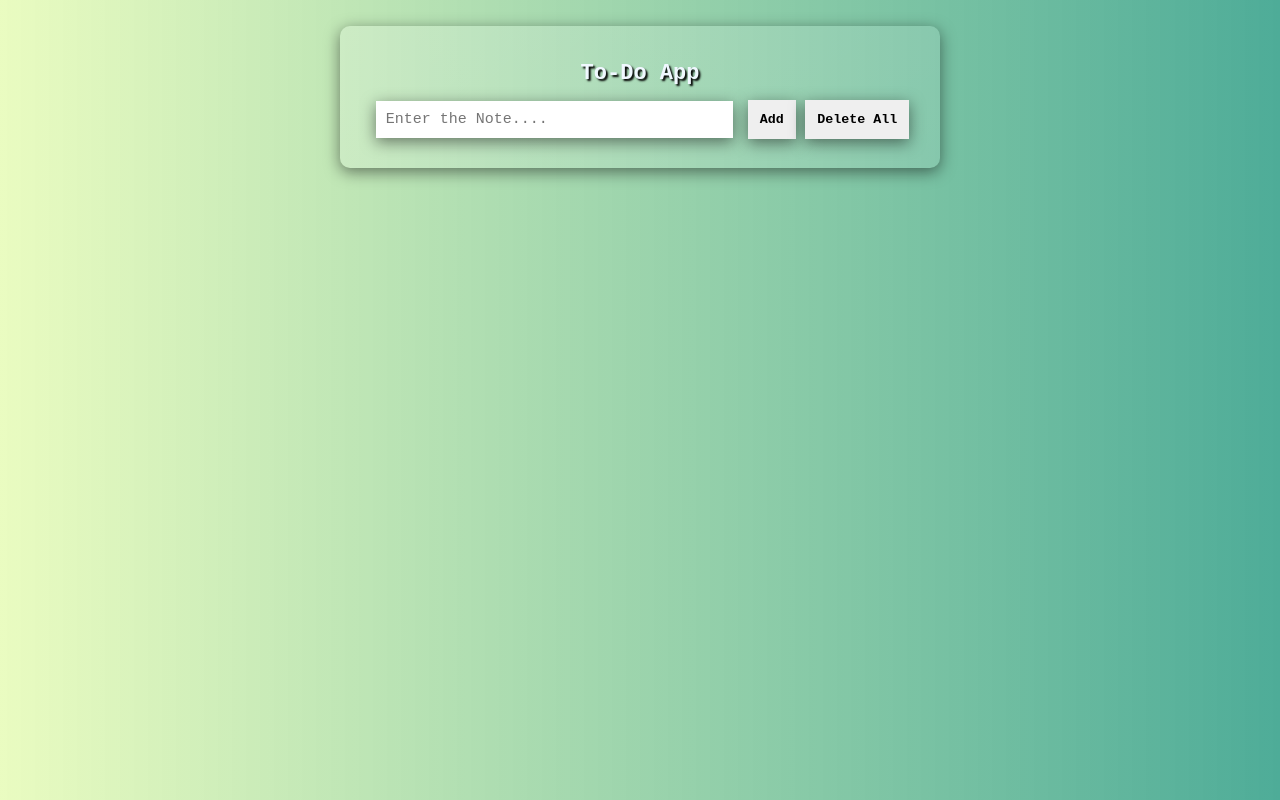
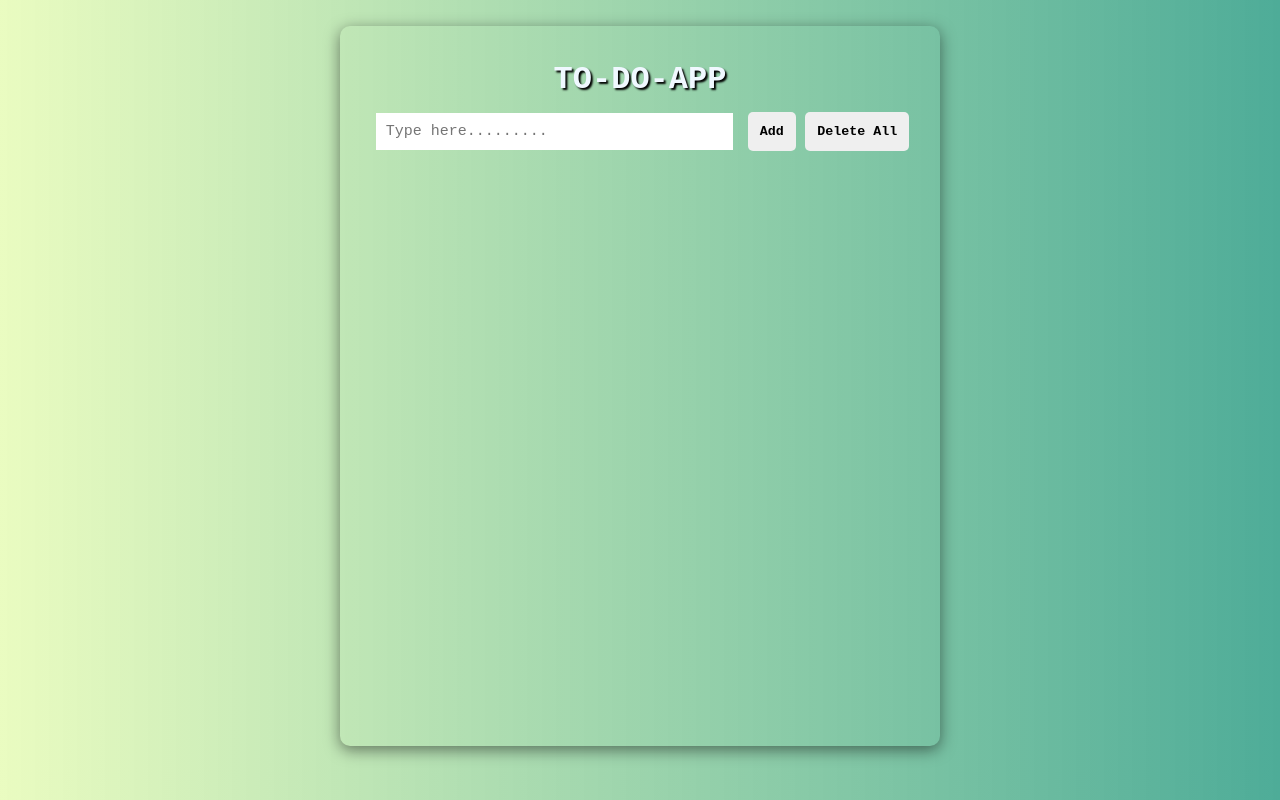
Before and after one commit to Sajawal149/NewTO-DO-List, a plain HTML site: page newTO-DO-List/index.html in a window 1280 px wide. Drawn offline with Linux system fonts and the light colour scheme.

Commit message:
Added new features to the todo app

```diff
--- a/newTO-DO-List/index.html
+++ b/newTO-DO-List/index.html
@@ -8,14 +8,19 @@
 </head>
 <body>
     <div class="contanier">
-        <h2 class="heading2">To-Do App</h2>
-        <input type="text" class="input" placeholder="Enter the Note....">
-        <button class="add-btn">Add</button>
-        <button class="del-all">Delete All</button>
-        <ol class="newNote">
+        <div class="header">
+            <h2 class="heading2">TO-DO-APP</h2>
+            <div class="controls">
+                <input type="text" class="input" placeholder="Type here.........">
+                <button class="add-btn">Add</button>
+                <button class="del-all">Delete All</button>
+            </div>
+        </div>
+        <div class="dynaminc-input"></div>
+            <ol class="newNote">
             <!-- <p>note here</p> -->
-        </ol>
-
+            </ol>
+        </div>
     </div>
 <script src="script.js"></script>
 </body>
--- a/newTO-DO-List/script.js
+++ b/newTO-DO-List/script.js
@@ -8,7 +8,6 @@ function addNote(){
     if(inputValue === "")return;
 
     const li = document.createElement('li');
-    // li.innerText = inputValue;
 
     const text = document.createElement('span');
     text.innerText = inputValue;
--- a/newTO-DO-List/style.css
+++ b/newTO-DO-List/style.css
@@ -14,31 +14,29 @@ body{
 .contanier {
     max-width: 1000px;
     width: 600px;
-    height: auto;
+    height: 90vh;
+    overflow-y: scroll;
     padding: 25px;
     text-align: center;
     border-radius: 10px;
-    background: linear-gradient(to right, #ff7e5f, #feb47b);
-    background: linear-gradient(135deg, rgba(255,255,255,0.2), rgba(255,255,255,0.1));
-    box-shadow: 5px 0px 10px 5px rgb(255, 255, 255);
     box-shadow: 0 4px 15px rgba(10, 10, 10, 0.5);
-    margin-top: 2%;
+    margin: 2%;
 }
 .heading2{
     padding: 10px;
-    font-size: 22px;
+    font-size: 32px;
+    font-weight:bolder;
     color: aliceblue;
     text-shadow:2px 2px 2px rgb(0, 0, 0);
 }
 .input {
     padding: 10px;
     width: 65%;
-    /* border: 1px solid black; */
     border: none;
     font-size: 15px;
-    /* border-radius: 10px; */
     margin: 5px;
     box-shadow: inherit;
+    text-align: left;
 }
 .input:focus {
     outline: none;
@@ -48,11 +46,10 @@ body{
 .add-btn, .del-all {
     padding: 12px;
     font-weight: bolder;
-    /* border-radius: 10px; */
-    /* border-style: dashed; */
-    /* border-width: 0.1cap; */
     border: none;
     box-shadow: inherit;
+    border-radius: 5px;
+    transition: 0.2s;
 }
 .del-btn {
     border: none;
@@ -61,14 +58,18 @@ body{
     color: black;
 }
 .add-btn:hover, .del-all:hover{
-    background-color: #ac774e;
+    background-color: #94e2e7;
+}
+.add-btn:active, .del-all:active{
+    padding: 10px;
+    transform: scale(0.95);
 }
 
 li {
     display: flex;
-    justify-content: space-between;
+    justify-content:space-between;
     align-items: center;
-    border: 0.1cap solid black;
+    border-bottom: 0.1cap solid black;
     padding: 5px;
     margin: 5px;
     width: 100%;
@@ -76,9 +77,21 @@ li {
     overflow-wrap:anywhere;
     line-height: 23px;
     text-align: left;
+}
+::-webkit-scrollbar {
+    width: 10px;              /* vertical scrollbar */
+    height: 10px;             /* horizontal scrollbar */
+}
+::-webkit-scrollbar-track {
+    background: rgba(0,0,0,0.05);
+    border-radius: 10px;
+}
+::-webkit-scrollbar-thumb {
+    background: rgba(78, 166, 172, 0.6);
+    border-radius: 10px;
+}
 
+/* Scrollbar thumb hover */
+::-webkit-scrollbar-thumb:hover {
+    background: rgba(97, 197, 214, 0.9);
 }
-/* li text {
-    position: fixed;
-    overflow: hidden;
-} */
```
